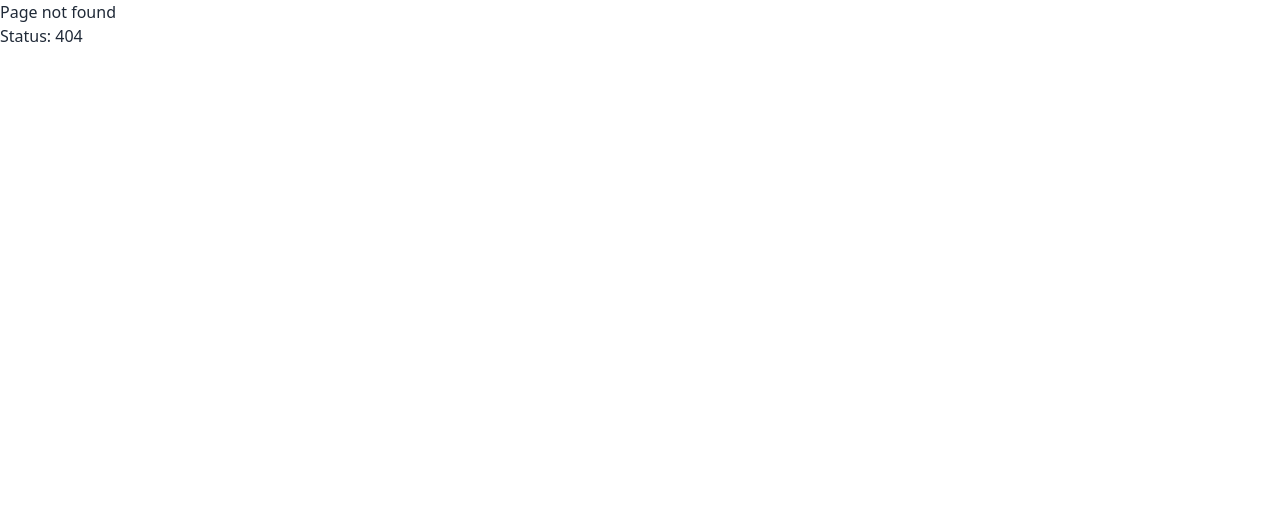
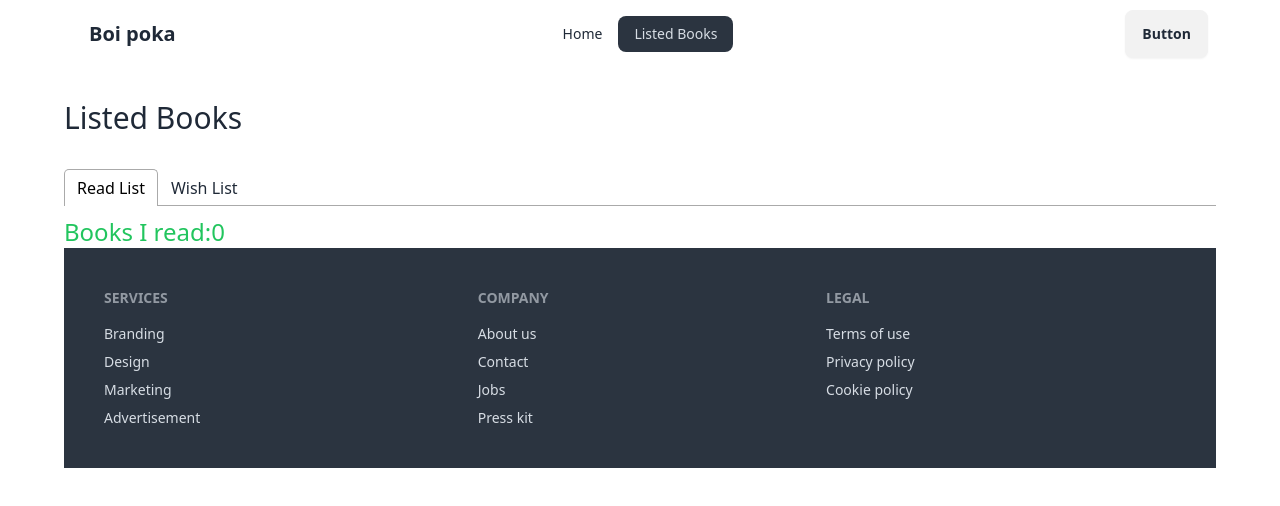
Before and after one commit to Hasan1971f/boi-poka-start, a React (Vite) app: page /listedBooks in a window 1280 px wide. Before the commit this address had no page. Shown: the top 506 px of the page. Built offline with nearby package versions, Linux system fonts and the light colour scheme.

Commit message:
added a   Get Read And Display Read List

```diff
--- a/package.json
+++ b/package.json
@@ -15,6 +15,7 @@
     "react": "^18.3.1",
     "react-dom": "^18.3.1",
     "react-router-dom": "^7.0.2",
+    "react-tabs": "^6.0.2",
     "sort-by": "^1.2.0"
   },
   "devDependencies": {
--- /dev/null
+++ b/src/Components/ListedBooks/ListedBooks.jsx
@@ -0,0 +1,43 @@
+import React, { useEffect, useState } from 'react';
+import { useLoaderData } from 'react-router-dom';
+import { Tab, Tabs, TabList, TabPanel } from 'react-tabs';
+import 'react-tabs/style/react-tabs.css';
+import { getStoredReadList } from '../Utility/AddToDB';
+import Book from '../Book/Book';
+
+const ListedBooks = () => {
+    const[readList, setReasList]  = useState([])
+     const allBooks = useLoaderData()
+
+     useEffect(()=>{
+        const storedReadList = getStoredReadList()
+        const storedReadListInt = storedReadList.map(id => parseInt(id))
+
+       console.log(storedReadList, allBooks, storedReadListInt )
+       const readBookList = allBooks.filter(book => storedReadListInt.includes(book.bookId) )
+       setReasList(readBookList)
+     },[])
+    return (
+        <div>
+            <h3 className="text-3xl my-8">Listed Books</h3>
+            <Tabs>
+                <TabList>
+                    <Tab >Read List</Tab>
+                    <Tab>Wish List</Tab>
+                </TabList>
+
+                <TabPanel>
+                    <h2 className='text-2xl text-green-500'>Books I read:{readList.length}</h2>
+                    {
+                        readList.map(book => <Book key={book.bookId} book={book}></Book>)
+                    }
+                </TabPanel>
+                <TabPanel>
+                    <h2 className='text-2xl text-red-500'>My wish List</h2>
+                </TabPanel>
+            </Tabs>
+        </div>
+    );
+};
+
+export default ListedBooks;
--- a/src/Components/NavBar/NavBar.jsx
+++ b/src/Components/NavBar/NavBar.jsx
@@ -4,9 +4,10 @@
 const NavBar = () => {
 
     const links = <>
-            <li><NavLink to={"/"}>Home</NavLink></li>
+            <li><NavLink to="/">Home</NavLink></li>
+            <li><NavLink to="/listedBooks">Listed Books</NavLink></li>
 
-                       <li><a>Item 3</a></li>
+
     </>
 
     return (
--- a/src/Components/Utility/AddToDB.js
+++ b/src/Components/Utility/AddToDB.js
@@ -52,4 +52,4 @@
 
 
 
-export {addToStoredReadList, addToWishList}
+export {addToStoredReadList, addToWishList, getStoredReadList}
--- a/src/main.jsx
+++ b/src/main.jsx
@@ -12,6 +12,7 @@
 import Home from './Components/Home/Home';
 import Dashboard from './Components/Dashboard/Dashboard';
 import BookDetail from './Components/BookDetail/BookDetail';
+import ListedBooks from './Components/ListedBooks/ListedBooks';
 
 const router = createBrowserRouter([
   {
@@ -28,6 +29,11 @@
         element: <BookDetail></BookDetail>,
         loader: () => fetch('./booksData.json')
       },
+      {
+         path: 'listedBooks',
+         element: <ListedBooks></ListedBooks>,
+         loader: ()=> fetch('/booksData.json')
+      },
      {
        path: 'dashboard',
        element: <Dashboard></Dashboard>
```
Also changed, not shown: 1 other file (tests, documents, lock files or other folders).
